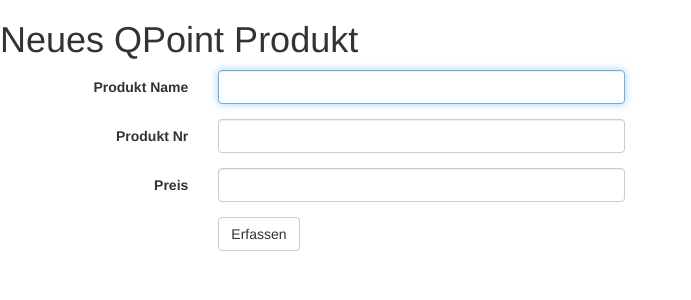
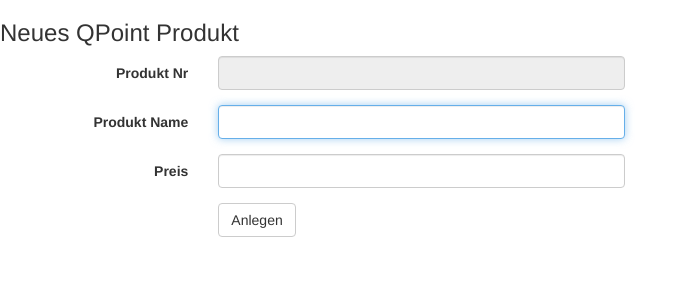
Before and after one commit to olafguesswhapp/QPoints, a Node project: template views/products/create.handlebars in a window 1280 px wide. Shown: the part 52-352 px from the top of the page, without its empty margins (0-691 px from the left). Run offline with Node 20 templates, Linux system fonts and the light colour scheme; the template is opened without the code that fills it, so the values that code supplies are empty; some libraries are stand-ins or nearby versions.

Commit message:
Modifications to Product-Creation

```diff
--- a/controllers/order.js
+++ b/controllers/order.js
@@ -116,10 +116,10 @@ module.exports = {
 				var requiReels = 0;
 				var requiNews = 0;
 				for(var i=0; i < o.items.length; i++){
-					if(o.items[i].prodNr =='R10001'){
+					if(o.items[i].prodNr =='PR1001'){
 						requiReels = o.items[i].prodQuantity;
 					} // if prodNr = Reel
-					else if (o.items[i].prodNr == 'N50001') {
+					else if (o.items[i].prodNr == 'PR1002') {
 						requiNews = o.items[i].prodQuantity;
 					} // if prodNr = News
 				} // for every ordered Item
--- a/controllers/reels.js
+++ b/controllers/reels.js
@@ -127,9 +127,9 @@ module.exports = {
 				quantityCodes: reel.quantityCodes,
 				activatedCodes: reel.activatedCodes,
 				assignedProgram: reel.assignedProgram,
-				codes: reel.codes.map(function(code){
+				codes: reel.codes.map(function(code, indexCode){
 					return {
-						rCode: code.rCode,
+						rCode: indexCode + 1,
 						cStatus: code.cStatus,
 						consumer: code.consumer,
 						updated: moment(code.updated).format('DD.MM.YYYY   HH:mm'),
--- a/views/products/create.handlebars
+++ b/views/products/create.handlebars
@@ -1,7 +1,15 @@
-<h1>Neues QPoint Produkt</h1>
+<h3>Neues QPoint Produkt</h3>
 
 <div class="formContainer">
-    <form class="form-horizontal productsForm" role="form" action="/produkte/create" method="POST">
+    <form class="form-horizontal productsForm" role="form" action="/produkte/anlegen" method="POST">
+        <input type="hidden" name="productNr" value="{{productNr}}">
+
+        <div class="form-group">
+            <label for="productNr" class="col-sm-2 control-label">Produkt Nr</label>
+            <div class="col-sm-4">
+                <input type="text" value="{{productNr}}" class="form-control" required id="productNr" name="productNr" disabled>
+            </div>
+        </div>
         <div class="form-group">
             <label for="productName" class="col-sm-2 control-label">Produkt Name</label>
             <div class="col-sm-4">
@@ -9,20 +17,14 @@
             </div>
         </div>
         <div class="form-group">
-            <label for="nr" class="col-sm-2 control-label">Produkt Nr</label>
-            <div class="col-sm-4">
-                <input type="text" class="form-control" required id="nr" name="nr">
-            </div>
-        </div>
-        <div class="form-group">
             <label for="price" class="col-sm-2 control-label">Preis</label>
             <div class="col-sm-4">
-                <input type="number" class="form-control" required id="price" name="price">
+                <input type="number" step="0.01" pattern="^\d+(\.|\,)\d{2}$" class="form-control" required id="price" name="price">
             </div>
         </div>
         <div class="form-group">
             <div class="col-sm-offset-2 col-sm-4">
-                <button type="submit" class="btn btn-default">Erfassen</button>
+                <button type="submit" class="btn btn-default">Anlegen</button>
             </div>
         </div>
     </form>
```
Also changed, not shown: controllers/products.js (+17 -5 lines).
